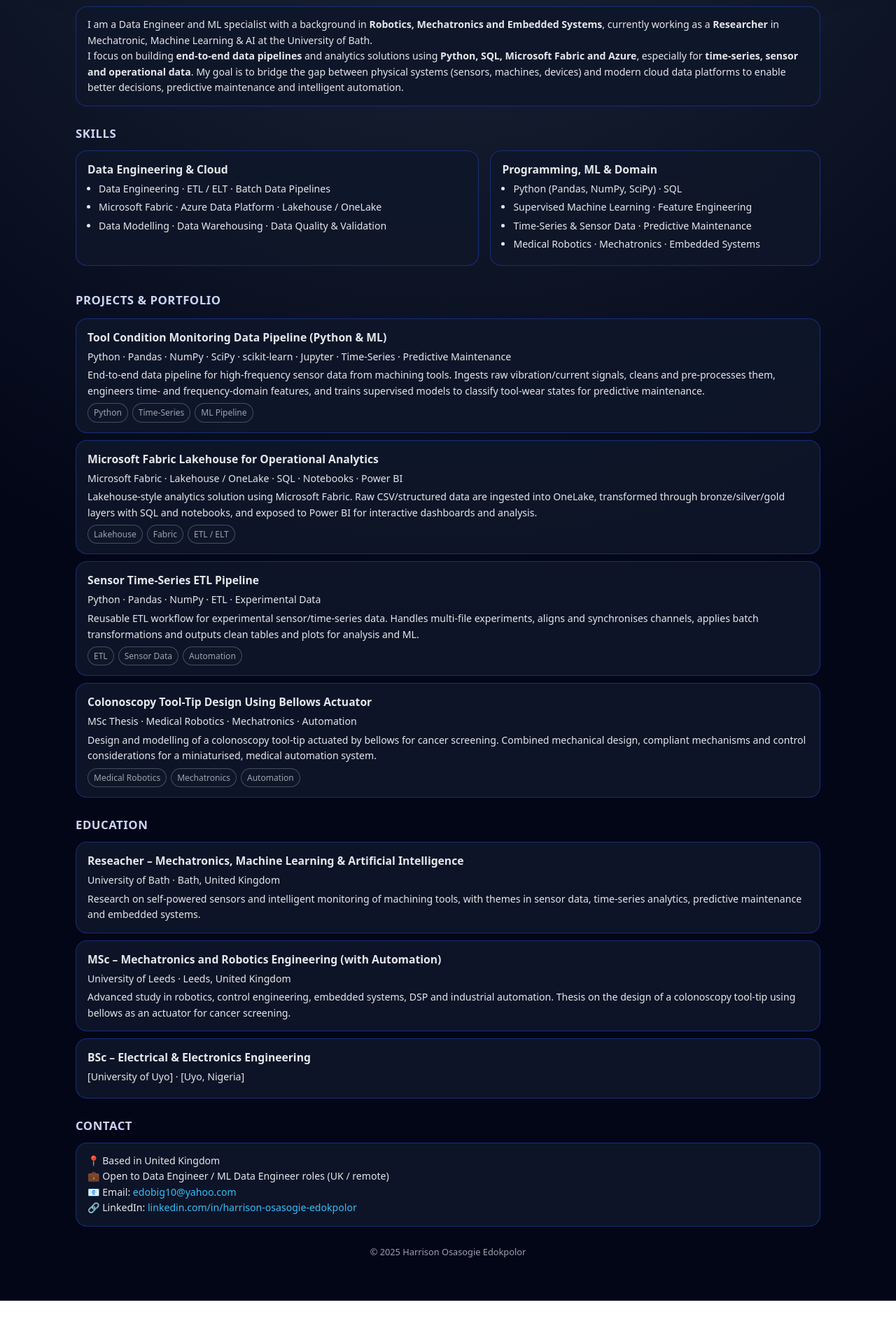
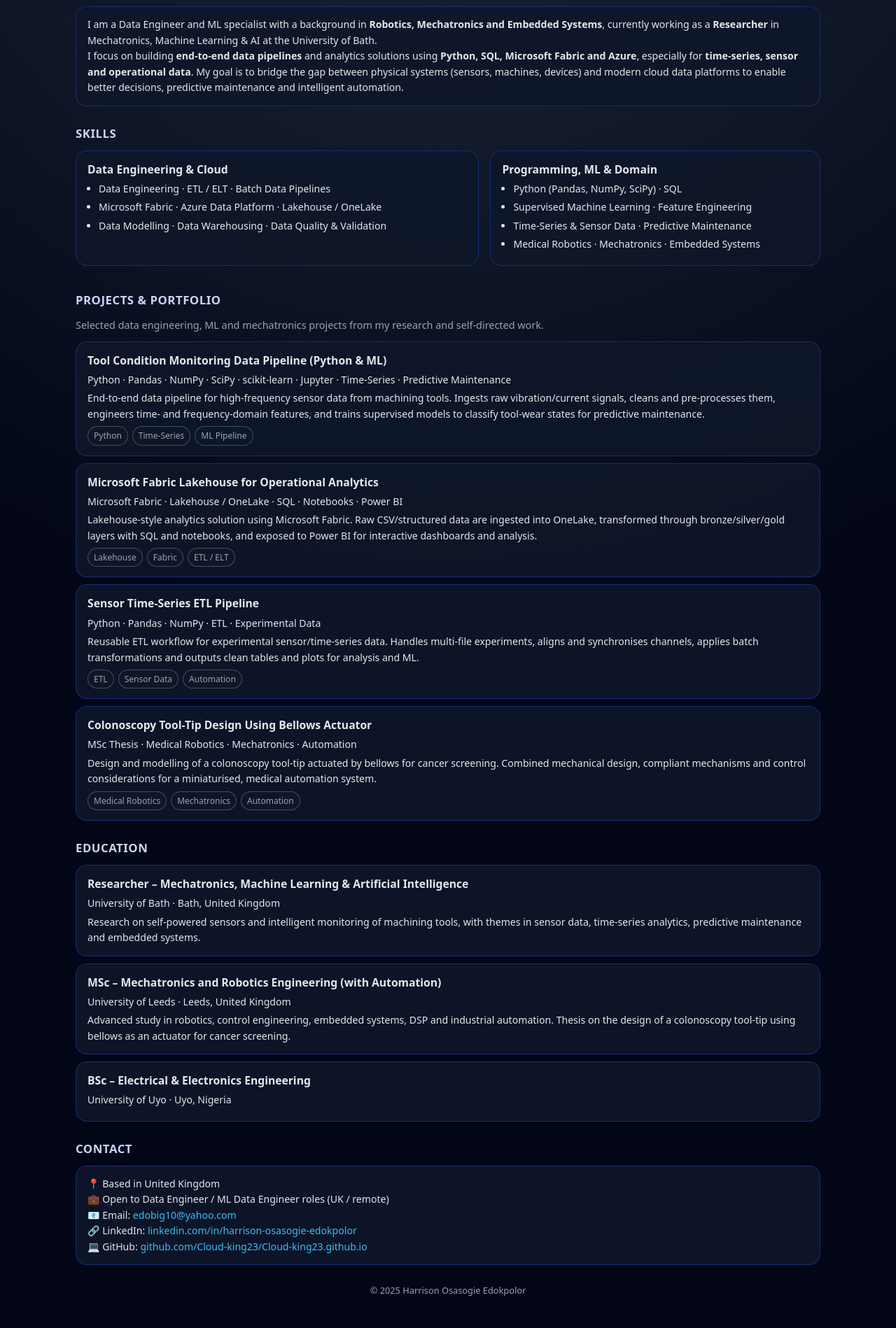
Before and after one commit to Cloud-king23/Cloud-king23.github.io, a plain HTML site: page index.html in a window 1280 px wide. Shown: the part 370-2268 px from the top of the page at 70% size. Before the commit the page ends 2229 px from the top, so only its background shows below. Drawn offline with Linux system fonts and the light colour scheme.

Commit message:
Update index.html

```diff
--- a/index.html
+++ b/index.html
@@ -256,20 +256,15 @@
 
         <div>
           <div class="contact-links">
-            <!-- Replace # with your real URLs -->
             <a class="pill-link main" href="https://www.linkedin.com/in/harrison-osasogie-edokpolor" target="_blank">
               <span class="icon">🔗</span><span>LinkedIn Profile</span>
             </a>
-            <a class="pill-link" href="mailto:your@email.com">
+            <a class="pill-link" href="mailto:edobig10@yahoo.com">
               <span class="icon">📧</span><span>Email</span>
             </a>
-            <a class="pill-link" href="https://github.com/your-github-username" target="_blank">
+            <a class="pill-link" href="https://github.com/Cloud-king23/Cloud-king23.github.io" target="_blank">
               <span class="icon">💻</span><span>GitHub</span>
             </a>
-            <!-- Optional CV link -->
-            <!-- <a class="pill-link" href="cv.pdf" target="_blank">
-              <span class="icon">📄</span><span>Download CV</span>
-            </a> -->
           </div>
         </div>
       </div>
@@ -283,9 +278,9 @@
       </p>
       <div class="card">
         <p>
-          I am a Data Engineer and ML specialist with a background in <strong> Robotics, Mechatronics
-          and Embedded Systems</strong>, currently working as a <strong>Researcher </strong>
-          in Mechatronic, Machine Learning & AI at the University of Bath.
+          I am a Data Engineer and ML specialist with a background in <strong>Robotics, Mechatronics
+          and Embedded Systems</strong>, currently working as a <strong>Researcher</strong>
+          in Mechatronics, Machine Learning & AI at the University of Bath.
         </p>
         <p>
           I focus on building <strong>end-to-end data pipelines</strong> and analytics solutions using
@@ -325,7 +320,7 @@
     <section id="projects">
       <h2 class="section-title">Projects & Portfolio</h2>
       <p class="section-subtitle">
-
+        Selected data engineering, ML and mechatronics projects from my research and self-directed work.
       </p>
 
       <!-- Project 1 -->
@@ -344,8 +339,6 @@
           <span class="pill">Time-Series</span>
           <span class="pill">ML Pipeline</span>
         </div>
-        <!-- Replace # with your GitHub project link when ready -->
-        <!-- <p><a href="#" target="_blank">View project on GitHub →</a></p> -->
       </div>
 
       <!-- Project 2 -->
@@ -364,7 +357,6 @@
           <span class="pill">Fabric</span>
           <span class="pill">ETL / ELT</span>
         </div>
-        <!-- <p><a href="#" target="_blank">View project details →</a></p> -->
       </div>
 
       <!-- Project 3 -->
@@ -406,7 +398,7 @@
     <section id="education">
       <h2 class="section-title">Education</h2>
       <div class="card">
-        <h3>Reseacher – Mechatronics, Machine Learning & Artificial Intelligence</h3>
+        <h3>Researcher – Mechatronics, Machine Learning & Artificial Intelligence</h3>
         <p class="card-meta">University of Bath · Bath, United Kingdom</p>
         <p>
           Research on self-powered sensors and intelligent monitoring of machining tools, with themes in sensor data,
@@ -423,7 +415,7 @@
       </div>
       <div class="card">
         <h3>BSc – Electrical & Electronics Engineering</h3>
-        <p class="card-meta">[University of Uyo] · [Uyo, Nigeria]</p>
+        <p class="card-meta">University of Uyo · Uyo, Nigeria</p>
       </div>
     </section>
 
@@ -434,9 +426,12 @@
         <p>
           📍 Based in United Kingdom<br />
           💼 Open to Data Engineer / ML Data Engineer roles (UK / remote)<br />
-          📧 Email: <a href="mailto:your@email.com">edobig10@yahoo.com</a><br />
+          📧 Email: <a href="mailto:edobig10@yahoo.com">edobig10@yahoo.com</a><br />
           🔗 LinkedIn: <a href="https://www.linkedin.com/in/harrison-osasogie-edokpolor" target="_blank">
             linkedin.com/in/harrison-osasogie-edokpolor
+          </a><br />
+          💻 GitHub: <a href="https://github.com/Cloud-king23/Cloud-king23.github.io" target="_blank">
+            github.com/Cloud-king23/Cloud-king23.github.io
           </a>
         </p>
       </div>
```
